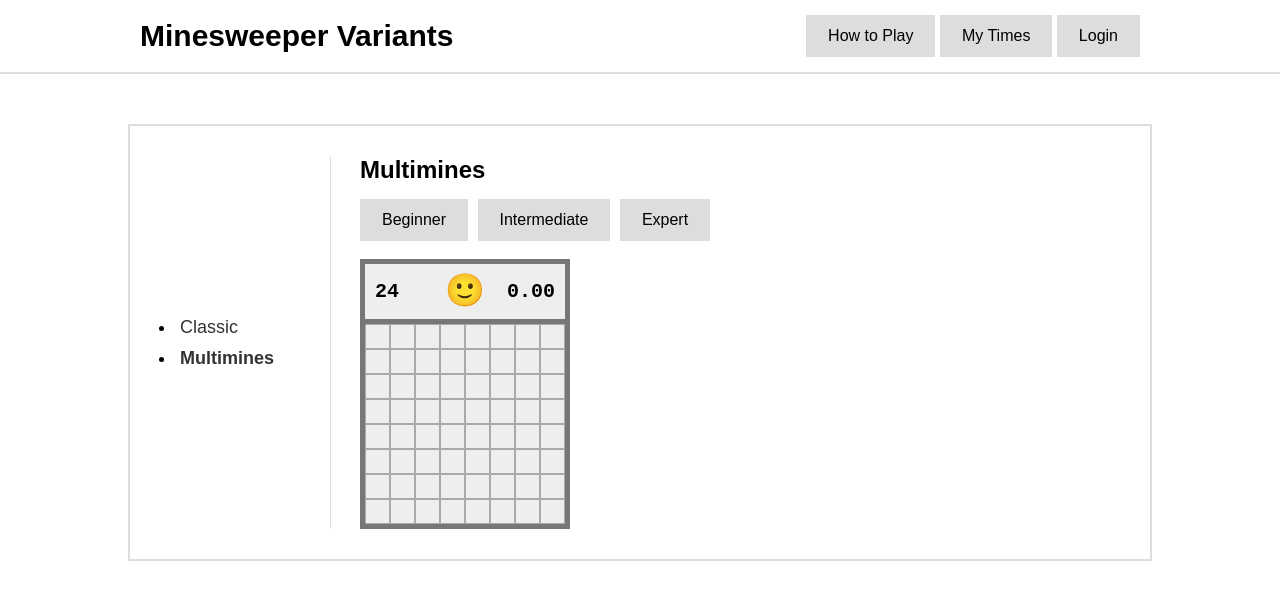
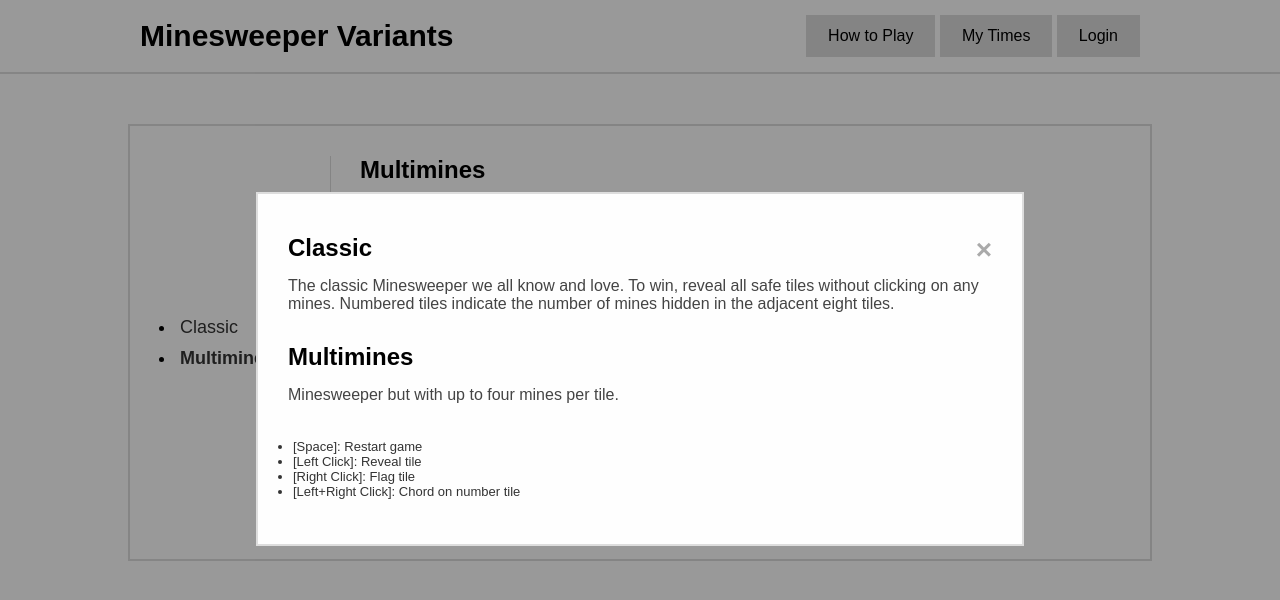
Before and after one commit to osutaiko/osutaiko.github.io, a plain HTML site: page ms-multimines.html in a window 1280 px wide. Both pictures are taken after a click on the button "How to Play". Drawn offline with Linux system fonts and the light colour scheme.

Commit message:
fixed typo in ms-multimines.html

```diff
--- a/ms-multimines.html
+++ b/ms-multimines.html
@@ -22,7 +22,7 @@
         </div>
       </div>
     </div>
-    <div id="modal" class="modal">
+    <div id="modal-help" class="modal">
       <div class="modal-content">
         <span class="close">&times;</span>
         <h2>Classic</h2>
```
